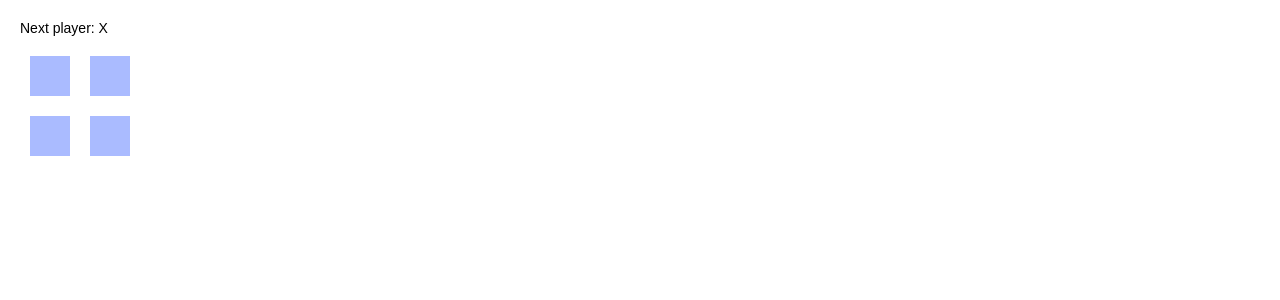
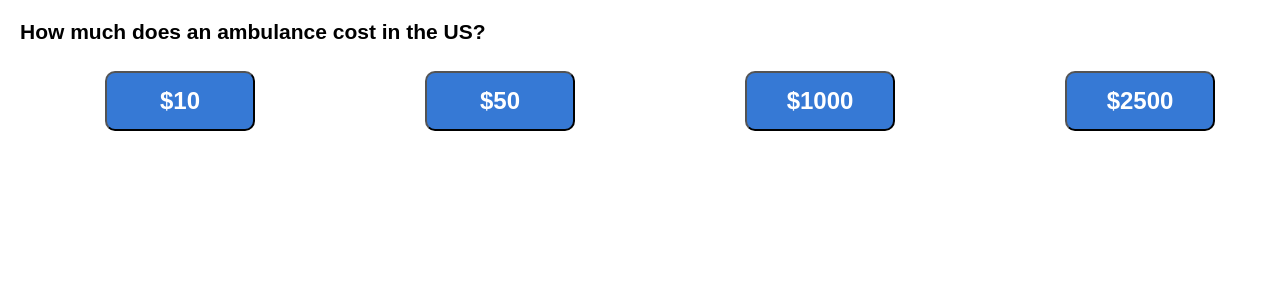
Before and after one commit to rlbergamasco/queer-hack-2020, a React (Create React App) app in the folder my-app/: page / in a window 1280 px wide. Shown: the top 300 px of the page. Built offline with nearby package versions, Linux system fonts and the light colour scheme.

Commit message:
Made buttons and some functionality

```diff
--- /dev/null
+++ b/my-app/src/App.js
@@ -0,0 +1,77 @@
+import React, { useState } from 'react';
+import './App.css';
+import Question from './Question.js';
+
+class QuestionArr {
+    /**question: String of question
+     * answers: array containing the four answer choices
+     * correctAnswer: int (0-3) of which answer is correct
+     */
+
+    constructor(question, answer0, answer1, answer2, answer3, correct){
+      this.question = question;
+      this.answer0 = answer0;
+      this.answer1 = answer1;
+      this.answer2 = answer2;
+      this.answer3 = answer3;
+      this.correctAnswer = correct;
+    }
+  }
+
+  const questions = Array(10);
+  questions[0] = new QuestionArr("How much does an ambulance cost in the US?","$10","$50", "$1000", "$2500", 3);
+  questions[1] = new QuestionArr("How much does an ambulance cost in the UK or Canada??","$10","$50", "$1000", "$2500", 3);
+  questions[2] = new QuestionArr("How much does the average American spend on prescription and non-prescription medications annually?", "$75", "$500", "$1200", "$1500", 3);
+  questions[3] = new QuestionArr("How much does the average UK resident spend on prescription and non-prescription medications annually?","$75", "$500", "$1200", "$1500", 2);
+  questions[4] = new QuestionArr("What is the average cost of one EpiPen in the US?","$150", "$300", "$500", "$700", 4);
+  questions[5] = new QuestionArr("What is the average cost of one EpiPen in Canada?","$150", "$300", "$500", "$700", 1);
+  questions[6] = new QuestionArr("What is the average out of pocket monthly type 1 diabetes cost in the US?","$15", "$65", "$180", "$360", 4);
+  questions[7] = new QuestionArr("What is the average out of pocket monthly type 1 diabetes cost in the UK?","$15", "$65", "$180", "$360", 2);
+
+  console.log(questions[0]);
+
+
+function App() {
+
+    /**
+     * qNum is the question number we are on
+     */
+    const [qNum, setQNum] = useState(0);
+
+    /**
+     * Hook to increment qNum by 1,
+     * changing the question to the next question
+     */
+    const nextQ = () => {
+        setQNum(qNum + 1);
+    };
+
+    /**
+     * should send popup when an answer is clicked
+     */
+    function popAnswer(answer) {
+        // console.log("hello");
+        if(answer == questions[qNum].correctAnswer){
+            //correct answer chosen
+            alert('correct!');
+        } else {
+            //incorrect answer chosen
+            alert('incorrect');
+        }
+    };
+
+    return (
+        <div>
+            <Question  text={questions[qNum].question}
+            answer1={questions[qNum].answer0}
+            answer2={questions[qNum].answer1}
+            answer3={questions[qNum].answer2}
+            answer4={questions[qNum].answer3}
+            popAnswer={popAnswer()}
+            />
+
+        </div>
+    )
+}
+
+export default App;
--- /dev/null
+++ b/my-app/src/Popup.css
@@ -0,0 +1,38 @@
+/* The Modal (background) */
+.modal {
+  display: none; /* Hidden by default */
+  position: fixed; /* Stay in place */
+  z-index: 1; /* Sit on top */
+  left: 0;
+  top: 0;
+  width: 100%; /* Full width */
+  height: 100%; /* Full height */
+  overflow: auto; /* Enable scroll if needed */
+  background-color: rgb(0, 0, 0); /* Fallback color */
+  background-color: rgba(0, 0, 0, 0.4); /* Black w/ opacity */
+}
+
+/* Modal Content/Box */
+.modal-content {
+  background-color: #fefefe;
+  margin: 15% auto; /* 15% from the top and centered */
+  padding: 20px;
+  border-radius: 20px;
+  border: 6px solid black;
+  width: 55%; /* Could be more or less, depending on screen size */
+}
+
+/* The Close Button */
+.close {
+  color: #aaa;
+  float: right;
+  font-size: 28px;
+  font-weight: bold;
+}
+
+.close:hover,
+.close:focus {
+  color: black;
+  text-decoration: none;
+  cursor: pointer;
+}
--- /dev/null
+++ b/my-app/src/Popup.js
@@ -0,0 +1,22 @@
+import React, {useState} from 'react';
+import './Popup.css';
+
+function Popup() {
+    const show = () => {
+        document.getElementById("pop").style.display = "block";
+    };
+
+    const [displayType, setDisplay] = useState("none");
+
+    return (
+        <div id="pop" className="modal">
+          <span className="close">&times;</span>
+          <div className="modal-content">
+            <p>That's right!</p>
+            <button>NEXT</button>
+          </div>
+        </div>
+    )
+}
+
+export default Popup;
--- /dev/null
+++ b/my-app/src/Question.js
@@ -0,0 +1,27 @@
+import React from 'react';
+import './slide.css';
+import QuestionArr from "./App.js";
+import Popup from "./Popup.js";
+import popAnswer from "./App.js"
+import App from "./App.js";
+
+function Question(props) {
+
+    return (
+        <div>
+            <h2>{props.text}</h2>
+            <section className="grid-4">
+            <button /*onClick={}*/> {props.answer1}</button>
+            <button /*onClick={props.popAnswer}*/> {props.answer2}</button>
+            <button /*onClick={props.popAnswer}*/> {props.answer3}</button>
+            <button /*onClick={props.popAnswer}*/> {props.answer4}</button>
+            <Popup />
+            </section>
+
+        </div>
+    )
+
+
+}
+
+export default Question;
--- a/my-app/src/index.css
+++ b/my-app/src/index.css
@@ -20,12 +20,11 @@ ul {
 
 button {
   height: 40px;
-  width: 40px;
-  color: #000;
-  background: #abf;
+  width: 60px;
+  color: #ffffff;
+  background: #3679d5;
   margin: 10px;
-  border: #55f;
-  border-width: 3px;
+  border-radius: 8px;
 }
 
 .square {
--- a/my-app/src/index.js
+++ b/my-app/src/index.js
@@ -1,87 +1,14 @@
 import React from 'react';
 import ReactDOM from 'react-dom';
 import './index.css';
+import App from './App.js';
 
 
 
-class Square extends React.Component {
-
-    render() {
-      return (
-        <button className="button" color="blue"
-          onClick={()=> this.props.onClick()}>
-          {this.props.value}
-        </button>
-      );
-    }
-  }
-
-  class Board extends React.Component {
-    constructor(props) {
-      super(props);
-      this.state = {
-        squares: Array(9).fill(null),
-      };
-    }
-
-    handleClick(i) {
-        const squares = this.state.squares.slice();
-        squares[i] = 'X';
-        this.setState({squares: squares});
-    }
-
-
-
-    renderSquare(i) {
-        return (
-          <Square
-            value={this.state.squares[i]}
-            onClick={() => this.handleClick(i)}
-          />
-        );
-    }
-
-    render() {
-      const status = 'Next player: X';
-
-      return (
-        <div>
-          <div className="status">{status}</div>
-          <div className="board-row">
-            {this.renderSquare(0)}
-            {this.renderSquare(1)}
-
-          </div>
-          <div className="board-row">
-            {this.renderSquare(2)}
-            {this.renderSquare(3)}
-
-          </div>
-
-        </div>
-      );
-    }
-  }
-
-  class Game extends React.Component {
-    render() {
-      return (
-        <div className="game">
-          <div className="game-board">
-            <Board />
-          </div>
-          <div className="game-info">
-            <div>{/* status */}</div>
-            <ol>{/* TODO */}</ol>
-          </div>
-        </div>
-      );
-    }
-  }
 
   // ========================================
 
   ReactDOM.render(
-    <Game />,
+    <App />,
     document.getElementById('root')
   );
--- /dev/null
+++ b/my-app/src/slide.css
@@ -0,0 +1,34 @@
+body {
+  width: 100vw;
+  height: 100vh;
+  overflow: scroll;
+  scroll-snap-type: y mandatory;
+}
+
+/* div {
+  width: 100vw;
+  min-height: 100vh;
+  scroll-snap-align: start;
+} */
+
+button {
+  height: 60px;
+  width: 150px;
+  background-color: #3679d5;
+  border-radius: 10px;
+  display: flex;
+  justify-content: center;
+  align-items: center;
+  align-items: center;
+  font-size: 24px;
+  color: #ffffff;
+  font-weight: bold;
+}
+
+.grid-4 {
+  display: grid;
+  justify-items: center;
+  grid-template-columns: 1fr 1fr 1fr 1fr;
+  /* this puts them side by side */
+  /* figure out how to make it 2 by 2 */
+}
```
Also changed, not shown: my-app/src/App.css (added), 1 other file (tests, documents, lock files or other folders).
